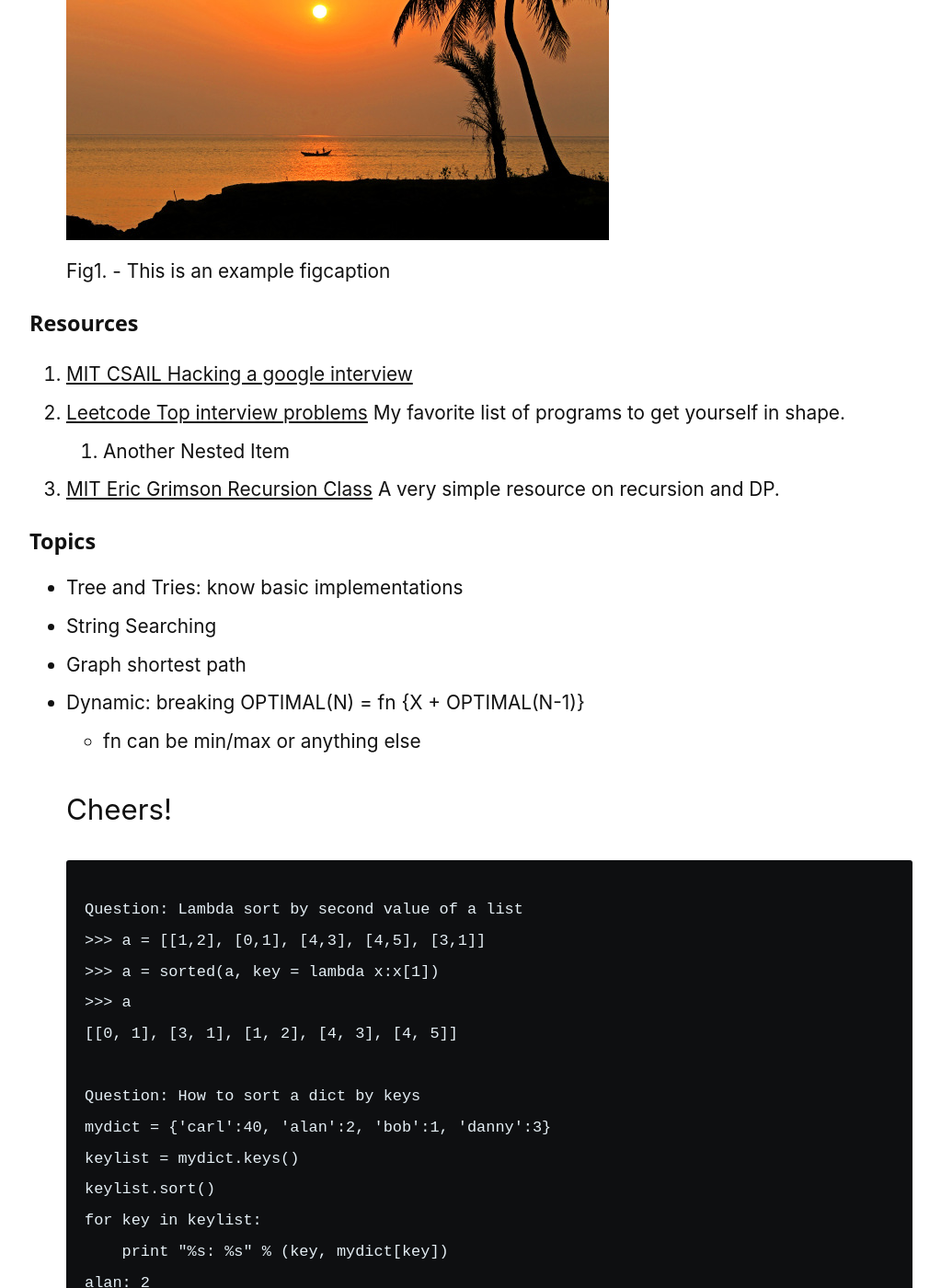
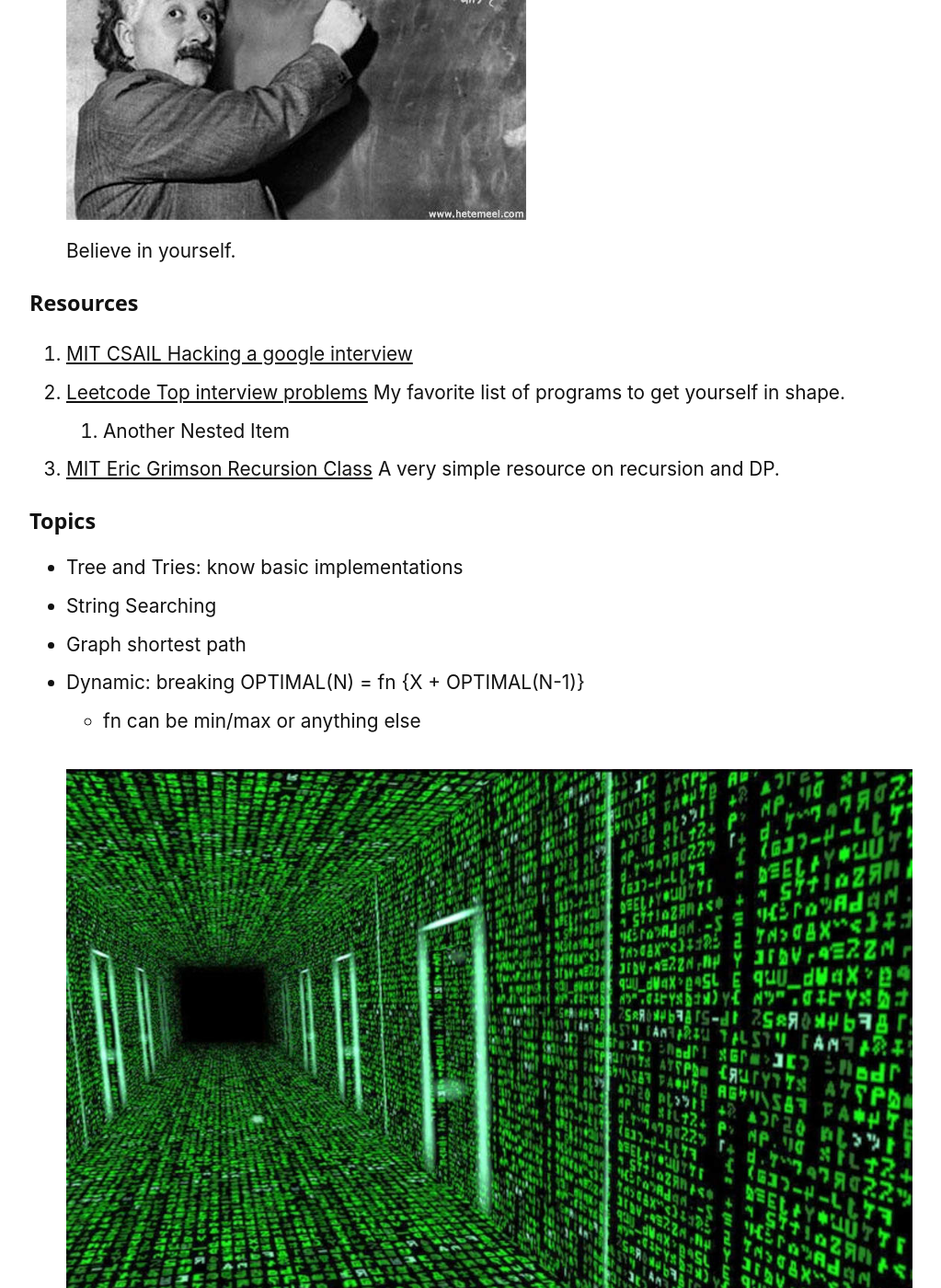
Before and after one commit to summonersRift/summonersrift.github.io, a Jekyll site: the page built from _posts/2018-08-12-coding-interview-resources.md, in a window 1280 px wide and 1400 px high, scrolled down 348 px. Shown: the whole window at 92% size, without its empty margins (108-1131 px from the left). Built offline with Jekyll 4.4.1, drawn with Linux system fonts in a browser that asks for light colours; nearby versions of some CDN libraries; our own code applies the rules of GitHub Pages for plain Markdown files; some of the changed text lies outside the part shown.

Commit message:
new image and post update

```diff
--- a/_posts/2018-08-12-coding-interview-resources.md
+++ b/_posts/2018-08-12-coding-interview-resources.md
@@ -3,10 +3,9 @@ published: true
 ---
 
 <figure>
-	<img src="{{ '/assets/img/touring.jpg' | prepend: site.baseurl }}" alt="">
-	<figcaption>Fig1. - This is an example figcaption</figcaption>
+	<img src="{{ '/assets/img/einstein_coding_interview.jpg' | prepend: site.baseurl }}" alt="">
+	<figcaption>Believe in yourself.</figcaption>
 </figure>
-
 
 
 #### Resources
@@ -21,6 +20,12 @@ published: true
 * Graph shortest path
 * Dynamic: breaking OPTIMAL(N) = fn {X + OPTIMAL(N-1)}
   * fn can be min/max or anything else
+
+<figure>
+	<img src="{{ '/assets/img/matrix_hallway.jpg ' | prepend: site.baseurl }}" alt="">
+	<figcaption>You are the master architech of your coding interview.</figcaption>
+</figure>
+
 
 
 
```
Also changed, not shown: assets/img/einstein_coding_interview.jpg (added), assets/img/matrix_hallway.jpg (added).
